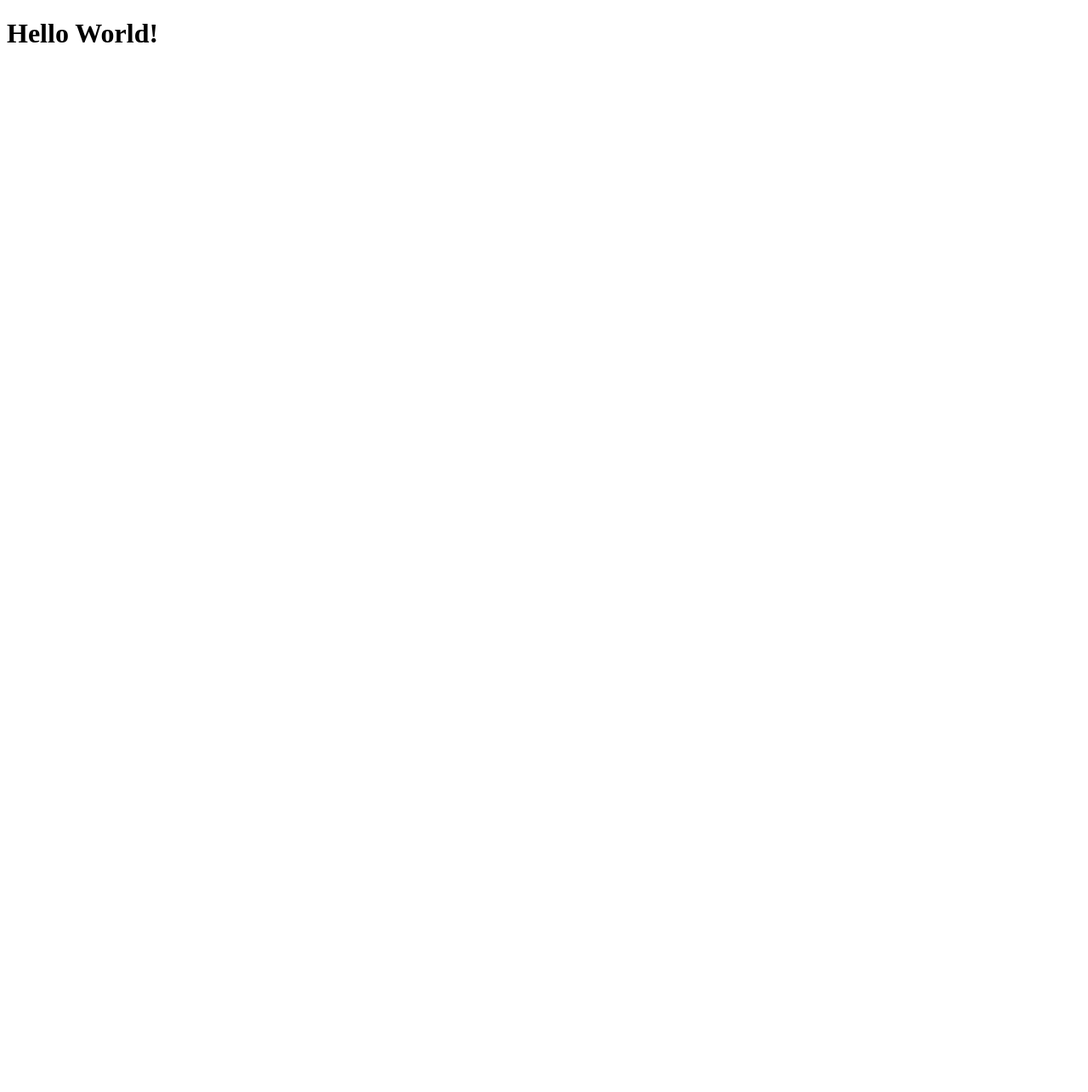
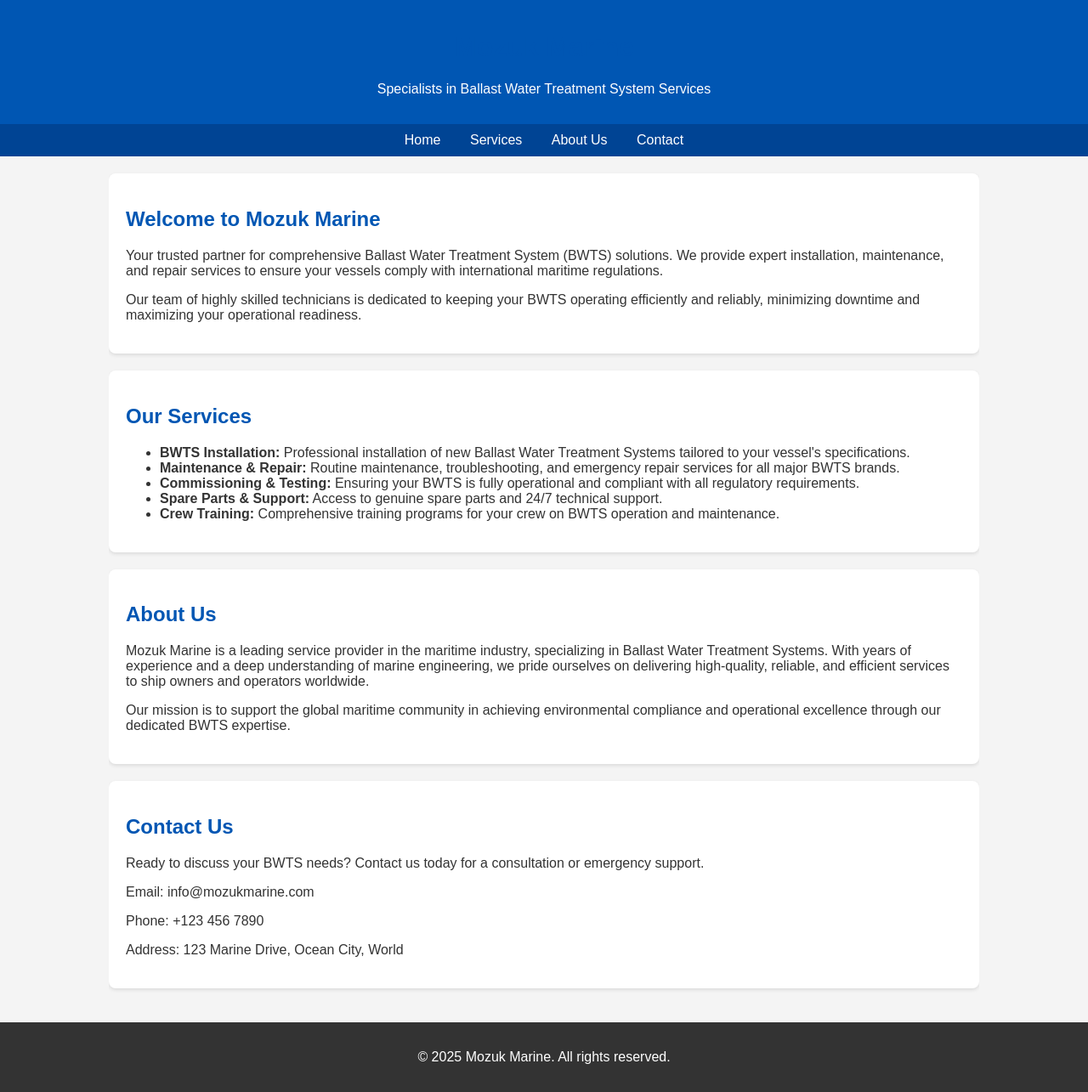
Before and after one commit to Drakhtar359/mozukmarine, a plain HTML site: page public/index.html in a window 1280 px wide. Shown: the whole page at 85% size. Before the commit the page ends 800 px from the top, so only its background shows below. Drawn offline with Linux system fonts and the light colour scheme.

Commit message:
Update: Add Mozuk Marine content and basic styling to index.html

```diff
--- a/public/index.html
+++ b/public/index.html
@@ -3,9 +3,109 @@
 <head>
     <meta charset="UTF-8">
     <meta name="viewport" content="width=device-width, initial-scale=1.0">
-    <title>Hello World</title>
+    <title>Mozuk Marine - Ballast Water Treatment System Services</title>
+    <style>
+        body {
+            font-family: Arial, sans-serif;
+            margin: 0;
+            padding: 0;
+            background-color: #f4f4f4;
+            color: #333;
+        }
+        header {
+            background-color: #0056b3;
+            color: #ffffff;
+            padding: 1rem 0;
+            text-align: center;
+        }
+        nav ul {
+            list-style: none;
+            padding: 0;
+            text-align: center;
+            background-color: #004494;
+            margin: 0;
+        }
+        nav ul li {
+            display: inline;
+            margin: 0 15px;
+        }
+        nav ul li a {
+            color: #ffffff;
+            text-decoration: none;
+            padding: 10px 0;
+            display: inline-block;
+        }
+        .container {
+            width: 80%;
+            margin: auto;
+            overflow: hidden;
+            padding: 20px 0;
+        }
+        section {
+            background-color: #ffffff;
+            margin-bottom: 20px;
+            padding: 20px;
+            border-radius: 8px;
+            box-shadow: 0 2px 4px rgba(0, 0, 0, 0.1);
+        }
+        h1, h2 {
+            color: #0056b3;
+        }
+        footer {
+            background-color: #333;
+            color: #ffffff;
+            text-align: center;
+            padding: 1rem 0;
+            position: relative;
+            bottom: 0;
+            width: 100%;
+        }
+    </style>
 </head>
 <body>
-    <h1>Hello World!</h1>
+    <header>
+        <h1>Mozuk Marine</h1>
+        <p>Specialists in Ballast Water Treatment System Services</p>
+    </header>
+    <nav>
+        <ul>
+            <li><a href="#home">Home</a></li>
+            <li><a href="#services">Services</a></li>
+            <li><a href="#about">About Us</a></li>
+            <li><a href="#contact">Contact</a></li>
+        </ul>
+    </nav>
+    <div class="container">
+        <section id="home">
+            <h2>Welcome to Mozuk Marine</h2>
+            <p>Your trusted partner for comprehensive Ballast Water Treatment System (BWTS) solutions. We provide expert installation, maintenance, and repair services to ensure your vessels comply with international maritime regulations.</p>
+            <p>Our team of highly skilled technicians is dedicated to keeping your BWTS operating efficiently and reliably, minimizing downtime and maximizing your operational readiness.</p>
+        </section>
+        <section id="services">
+            <h2>Our Services</h2>
+            <ul>
+                <li><strong>BWTS Installation:</strong> Professional installation of new Ballast Water Treatment Systems tailored to your vessel's specifications.</li>
+                <li><strong>Maintenance & Repair:</strong> Routine maintenance, troubleshooting, and emergency repair services for all major BWTS brands.</li>
+                <li><strong>Commissioning & Testing:</strong> Ensuring your BWTS is fully operational and compliant with all regulatory requirements.</li>
+                <li><strong>Spare Parts & Support:</strong> Access to genuine spare parts and 24/7 technical support.</li>
+                <li><strong>Crew Training:</strong> Comprehensive training programs for your crew on BWTS operation and maintenance.</li>
+            </ul>
+        </section>
+        <section id="about">
+            <h2>About Us</h2>
+            <p>Mozuk Marine is a leading service provider in the maritime industry, specializing in Ballast Water Treatment Systems. With years of experience and a deep understanding of marine engineering, we pride ourselves on delivering high-quality, reliable, and efficient services to ship owners and operators worldwide.</p>
+            <p>Our mission is to support the global maritime community in achieving environmental compliance and operational excellence through our dedicated BWTS expertise.</p>
+        </section>
+        <section id="contact">
+            <h2>Contact Us</h2>
+            <p>Ready to discuss your BWTS needs? Contact us today for a consultation or emergency support.</p>
+            <p>Email: info@mozukmarine.com</p>
+            <p>Phone: +123 456 7890</p>
+            <p>Address: 123 Marine Drive, Ocean City, World</p>
+        </section>
+    </div>
+    <footer>
+        <p>&copy; 2025 Mozuk Marine. All rights reserved.</p>
+    </footer>
 </body>
 </html>
```
